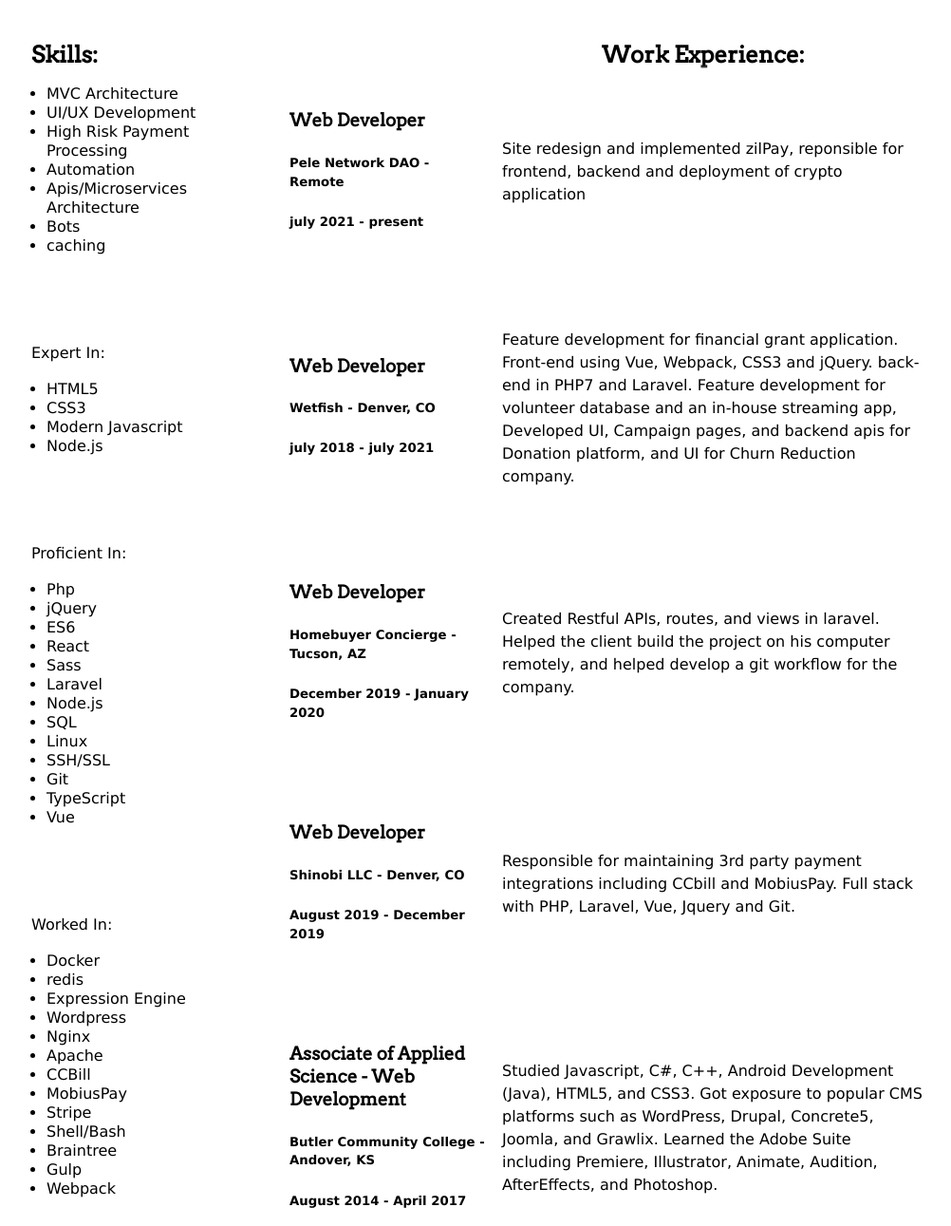
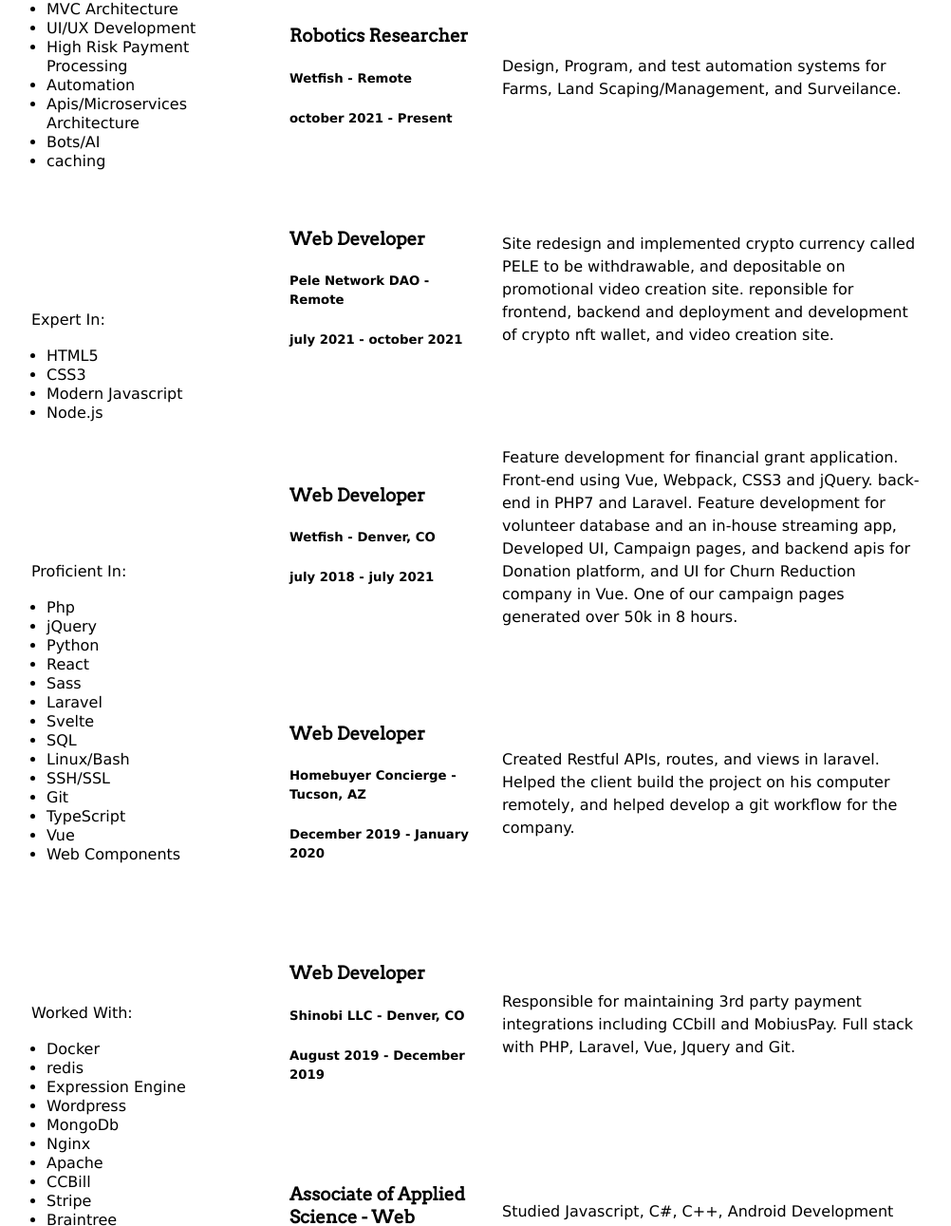
Before and after one commit to Meleeman01/resume, a website: page index.html in a window 1280 px wide. Shown: the part 366-1657 px from the top of the page at 95% size, without its empty margins (23-1025 px from the left). Drawn offline with Linux system fonts and the light colour scheme.

Commit message:
removed icons

```diff
--- a/index.html
+++ b/index.html
@@ -32,15 +32,16 @@
 			</div> -->
 			<div class="technologies">
 				<!-- <h2>Tech:</h2> -->
-				<ul>
+				<!-- <ul>
 					<li><img class="icon" src="icons/html5Icon.png"></li>
 					<li><img class="icon" src="icons/css3Icon.png"></li>
 					<li><img class="icon" src="icons/javascriptIcon.png"></li>
 					<li><img class="icon" src="icons/sassIcon.png"></li>
 
 					<li><img class="icon" src="icons/bootstrap.png"></li>
-					<li><img class="icon" src="icons/jqueryIcon.png"></li>
+
 					<li><img class="icon" src="icons/reactIcon.png"></li>
+					<li><img class="icon" src="icons/svelteIcon.png"></li>
 					<li><img class="icon" src="icons/vuejsIcon.png"></li>
 					<li><img class="icon" src="icons/typeScriptIcon.png"></li>
 					<li><img class="icon" src="icons/laravelIcon.png"></li>
@@ -49,12 +50,12 @@
 					<li><img class="icon" src="icons/nodejsIcon.png"></li>
 
 					<li><img class="icon" src="icons/nginxIcon.png"></li>
-
+					<li><img class="icon" src="icons/mongodbIcon.png"></li>
 
 					<li><img class="icon" src="icons/linuxIcon.png"></li>
 					<li><img class="icon" src="icons/dockerIcon.png"></li>
 
-				</ul>
+				</ul> -->
 			</div>
 
 		</section>
@@ -68,7 +69,7 @@
 				<li>High Risk Payment Processing</li>
 				<li>Automation</li>
 				<li>Apis/Microservices Architecture</li>
-				<li>Bots</li>
+				<li>Bots/AI</li>
 				<li>caching</li>
 			</ul>
 			</div>
@@ -86,35 +87,36 @@
 				<ul>
 					<li>Php</li>
 					<li>jQuery</li>
-					<li>ES6</li>
+					<li>Python</li>
 					<li>React</li>
 					<li>Sass</li>
 					<li>Laravel</li>
-					<li>Node.js</li>
+					<li>Svelte</li>
 					<li>SQL</li>
-					<li>Linux</li>
+					<li>Linux/Bash</li>
 					<li>SSH/SSL</li>
 					<li>Git</li>
 					<li>TypeScript</li>
 					<li>Vue</li>
+					<li>Web Components</li>
 				</ul>
 			</div>
 			<div>
-				<p>Worked In:</p>
+				<p>Worked With:</p>
 				<ul>
 					<li>Docker</li>
 					<li>redis</li>
 					<li>Expression Engine</li>
 					<li>Wordpress</li>
+					<li>MongoDb</li>
 					<li>Nginx</li>
 					<li>Apache</li>
 					<li>CCBill</li>
-					<li>MobiusPay</li>
 					<li>Stripe</li>
-					<li>Shell/Bash</li>
 					<li>Braintree</li>
 					<li>Gulp</li>
 					<li>Webpack</li>
+					<li>IPFS</li>
 				</ul>
 			</div>
 
@@ -125,12 +127,23 @@
 			<div class="card row-al-middle">
 
 				<div style="width: 13rem;">
+					<h3>Robotics Researcher</h3>
+					<h5>Wetfish - Remote</h5>
+					<h5>october 2021 - Present</h5>
+				</div>
+				<div>
+					<p>Design, Program, and test automation systems for Farms, Land Scaping/Management, and Surveilance.</p>
+				</div>
+			</div>
+			<div class="card row-al-middle">
+
+				<div style="width: 13rem;">
 					<h3>Web Developer</h3>
 					<h5>Pele Network DAO - Remote</h5>
-					<h5>july 2021 - present</h5>
+					<h5>july 2021 - october 2021</h5>
 				</div>
 				<div>
-					<p>Site redesign and implemented zilPay, reponsible for frontend, backend and deployment of crypto application</p>
+					<p>Site redesign and implemented crypto currency called PELE to be withdrawable, and depositable on promotional video creation site. reponsible for frontend, backend and deployment and development of crypto nft wallet, and video creation site.</p>
 				</div>
 			</div>
 			<div class="card row-al-middle">
@@ -143,7 +156,7 @@
 				<div>
 					<p>Feature development for financial grant application. Front-end using Vue, Webpack, CSS3 and jQuery.
 back-end in PHP7 and Laravel. Feature development for volunteer database and an in-house streaming
-app, Developed UI, Campaign pages, and backend apis for Donation platform, and UI for Churn Reduction company.</p>
+app, Developed UI, Campaign pages, and backend apis for Donation platform, and UI for Churn Reduction company in Vue. One of our campaign pages generated over 50k in 8 hours.</p>
 				</div>
 			</div>
 			<div class="card row-al-middle">
--- a/resume.css
+++ b/resume.css
@@ -55,6 +55,7 @@
 }
 .technologies ul {
 	display: flex;
+	align-items: center;
 	flex-wrap: wrap;
 	margin: 0;
 	padding: 0;
```
